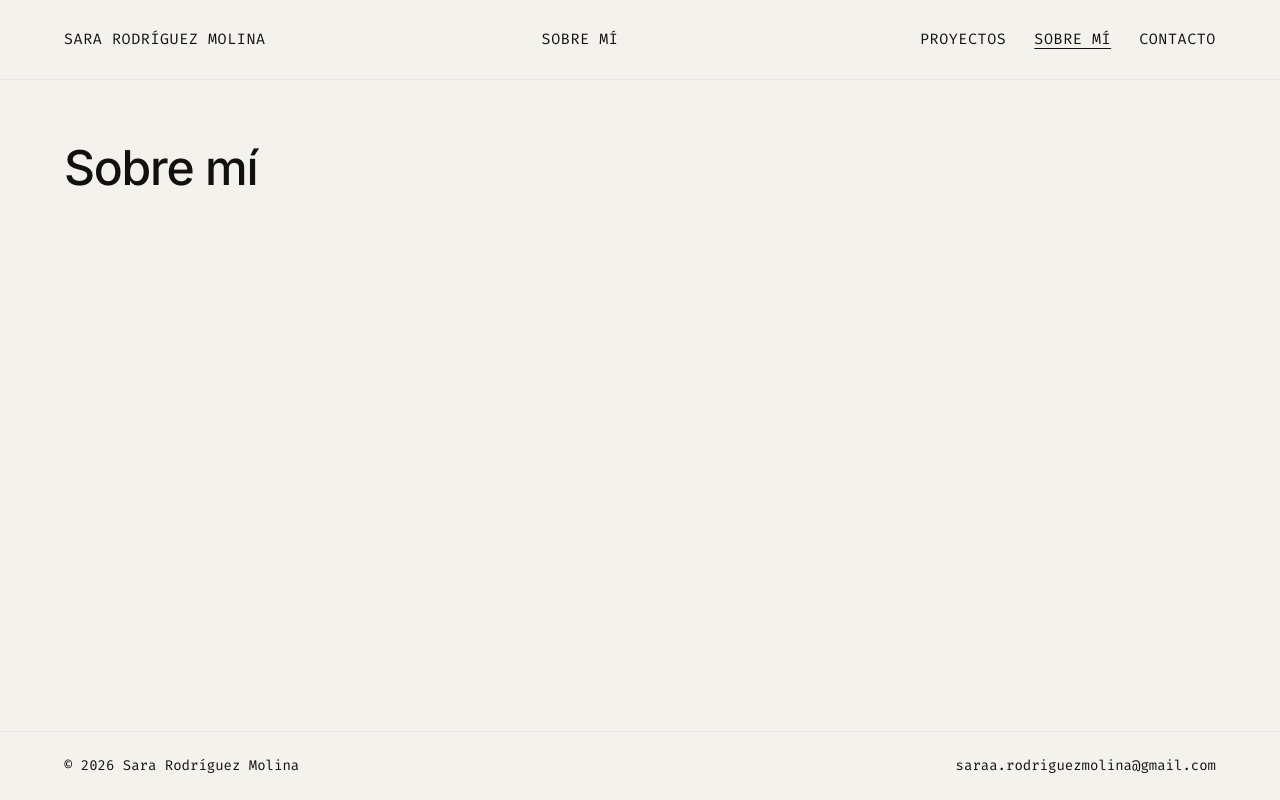
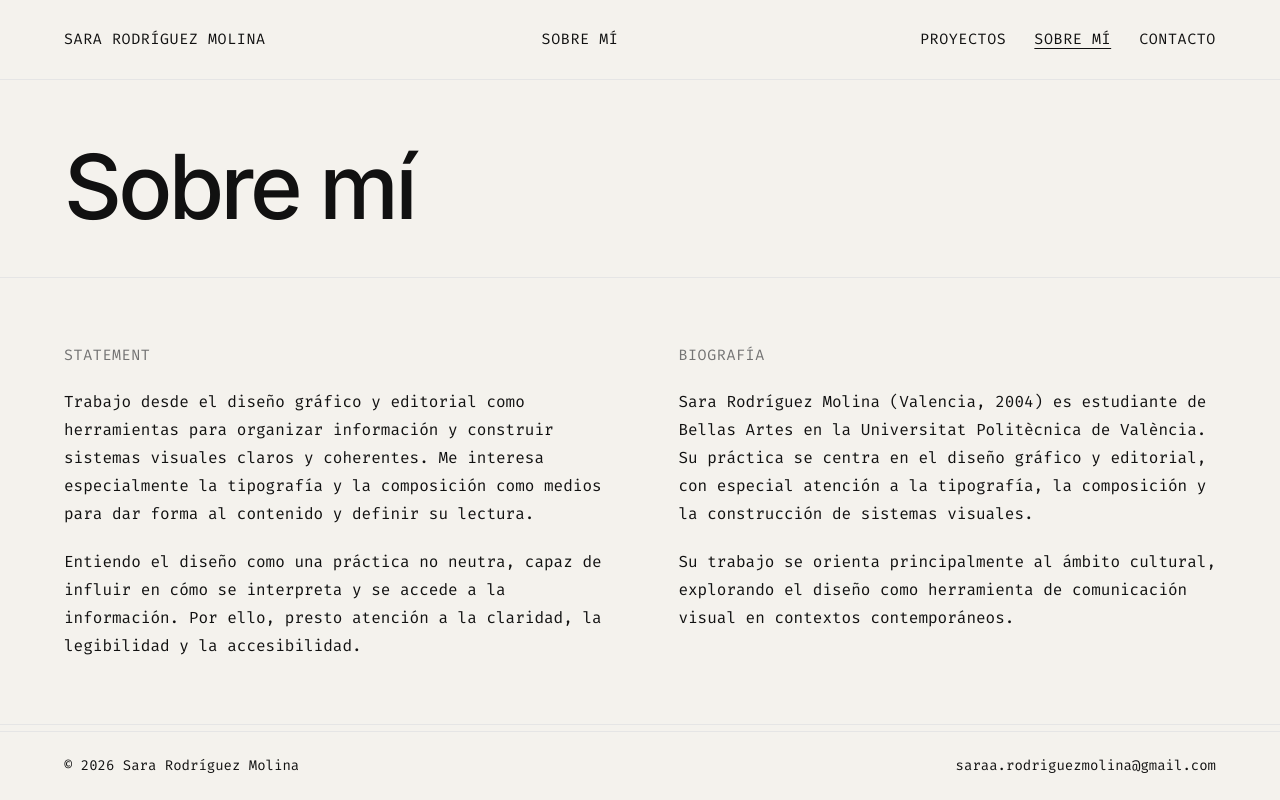
Before and after one commit to srodmol/portafolio-web, a Vue app: page /sobre-mi in a window 1280 px wide. Built offline with nearby package versions, Linux system fonts and the light colour scheme.

Commit message:
srodmol: Página Sobre mí con Statement y Biografía

```diff
--- /dev/null
+++ b/src/data/perfil.ts
@@ -0,0 +1,33 @@
+export interface BloqueTexto {
+  titulo: string
+  parrafos: string[]
+}
+
+export interface Perfil {
+  nombre: string
+  ciudad: string
+  email: string
+  sobreMi: BloqueTexto[]
+}
+
+export const perfil: Perfil = {
+  nombre: 'Sara Rodríguez Molina',
+  ciudad: 'Valencia, España',
+  email: 'saraa.rodriguezmolina@gmail.com',
+  sobreMi: [
+    {
+      titulo: 'Statement',
+      parrafos: [
+        'Trabajo desde el diseño gráfico y editorial como herramientas para organizar información y construir sistemas visuales claros y coherentes. Me interesa especialmente la tipografía y la composición como medios para dar forma al contenido y definir su lectura.',
+        'Entiendo el diseño como una práctica no neutra, capaz de influir en cómo se interpreta y se accede a la información. Por ello, presto atención a la claridad, la legibilidad y la accesibilidad.',
+      ],
+    },
+    {
+      titulo: 'Biografía',
+      parrafos: [
+        'Sara Rodríguez Molina (Valencia, 2004) es estudiante de Bellas Artes en la Universitat Politècnica de València. Su práctica se centra en el diseño gráfico y editorial, con especial atención a la tipografía, la composición y la construcción de sistemas visuales.',
+        'Su trabajo se orienta principalmente al ámbito cultural, explorando el diseño como herramienta de comunicación visual en contextos contemporáneos.',
+      ],
+    },
+  ],
+}
--- a/src/pages/sobre-mi/SobreMi.vue
+++ b/src/pages/sobre-mi/SobreMi.vue
@@ -1,14 +1,22 @@
-
 <script setup lang="ts">
-
+import { perfil } from '@/data/perfil'
 </script>
 
 <template>
-    <section class="px-[5vw] py-16">
-     <h1 class="text-5xl font-medium tracking-tight">Sobre mí</h1>
-    </section>
+  <section class="border-b border-border px-[5vw] pt-16 pb-12">
+    <h1 class="text-[clamp(48px,7vw,112px)] leading-[0.95] font-medium tracking-[-0.04em]">Sobre mí</h1>
+  </section>
+
+  <section
+    class="grid grid-cols-[repeat(auto-fit,minmax(min(100%,380px),1fr))] gap-x-[6vw] gap-y-12 border-b border-border px-[5vw] py-16 font-mono text-base leading-[1.75]"
+  >
+    <div v-for="bloque in perfil.sobreMi" :key="bloque.titulo">
+      <h2 class="mb-5 text-[15px] font-normal uppercase tracking-[0.04em] text-muted-foreground">
+        {{ bloque.titulo }}
+      </h2>
+      <p v-for="(parrafo, i) in bloque.parrafos" :key="i" class="mb-5 last:mb-0">
+        {{ parrafo }}
+      </p>
+    </div>
+  </section>
 </template>
-
-<style scoped>
-
-</style>
```
